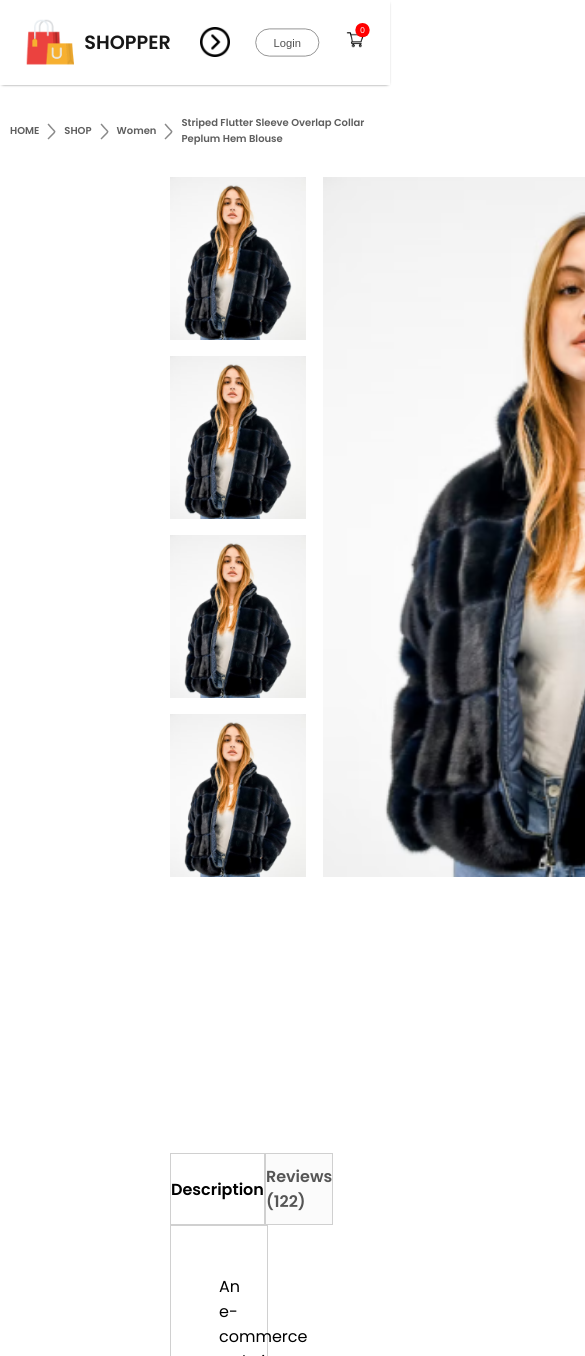
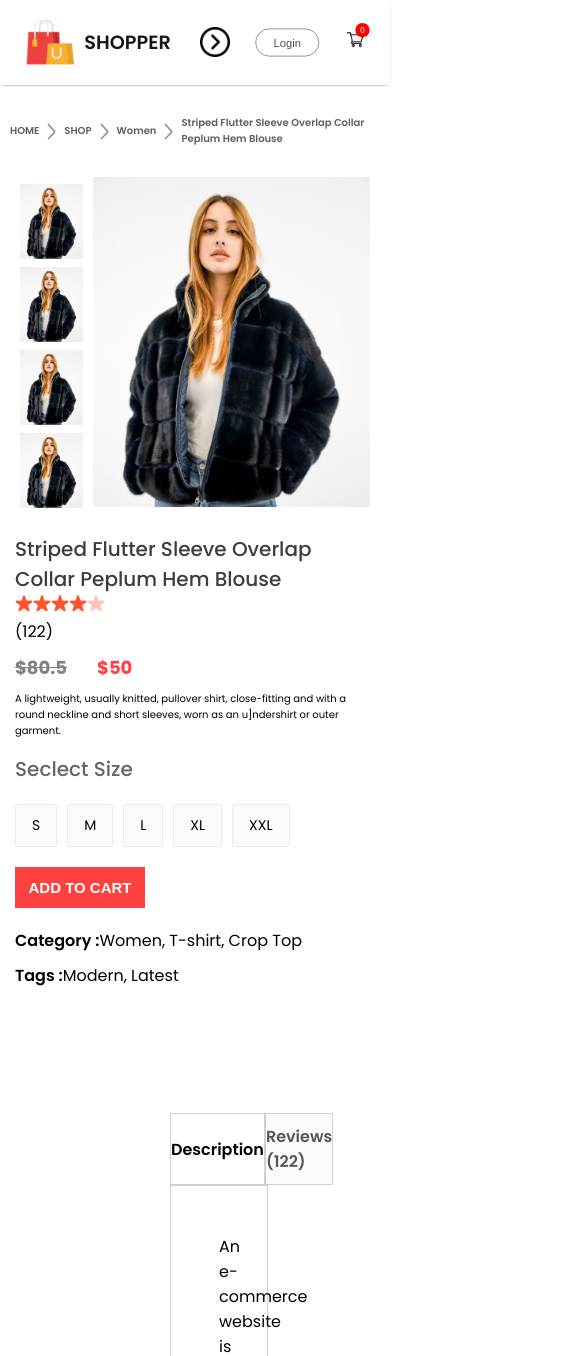
Before and after one commit to aditya-k-maurya/ecommerce, a React (Create React App) app in the folder frontend/: page /product/1 in a window 390 px wide. Shown: the top 1356 px of the page, 585 px wide, since content can reach past the window. Built offline with nearby package versions, Linux system fonts and the light colour scheme.

Commit message:
productdisplay responsiveness

```diff
--- a/frontend/src/Components/ProductDisplay/ProductDisplay.css
+++ b/frontend/src/Components/ProductDisplay/ProductDisplay.css
@@ -1,50 +1,50 @@
-.productdisplay{
+.productdisplay {
 	display: flex;
 	margin: 0px 170px;
 }
 
-.productdisplay-left{
+.productdisplay-left {
 	display: flex;
-  gap:17px;
+	gap: 17px;
 }
 
-.productdisplay-img-list{
+.productdisplay-img-list {
 	display: flex;
 	flex-direction: column;
 	gap: 16px;
 }
 
-.productdisplay-img-list img{
+.productdisplay-img-list img {
 	height: 163px;
 }
 
-.productdisplay-main-img{
+.productdisplay-main-img {
 	width: 586px;
 	height: 700px;
 }
 
-.productdisplay-right{
-  margin:0px 70px;
+.productdisplay-right {
+	margin: 0px 70px;
 	display: flex;
 	flex-direction: column;
 }
 
-.productdisplay-right h1{
+.productdisplay-right h1 {
 	color: #3d3d3d;
 	font-size: 40px;
 	font-weight: 700;
 }
 
-.productdisplay-right-starts{
+.productdisplay-right-starts {
 	display: flex;
 	align-items: center;
 	margin-top: 13px;
-  gap:5px;
-  color:#1c1c1c;
+	gap: 5px;
+	color: #1c1c1c;
 	font-size: 16px;
 }
 
-.productdisplay-right-prices{
+.productdisplay-right-prices {
 	display: flex;
 	margin: 40px 0px;
 	gap: 30px;
@@ -52,37 +52,37 @@
 	font-weight: 700;
 }
 
-.productdisplay-right-price-old{
+.productdisplay-right-price-old {
 	color: #818181;
 	text-decoration: line-through;
 }
 
-.productdisplay-right-price-new{
+.productdisplay-right-price-new {
 	color: #ff4141;
 }
 
-.productdisplay-right-size h1{
+.productdisplay-right-size h1 {
 	margin-top: 55px;
 	color: #656565;
 	font-size: 20px;
 	font-weight: 600;
 }
 
-.productdisplay-right-sizes{
-  display:flex;
+.productdisplay-right-sizes {
+	display: flex;
 	margin: 30px 0px;
-  gap:20px
+	gap: 20px;
 }
 
-.productdisplay-right-sizes div{
+.productdisplay-right-sizes div {
 	padding: 18px 24px;
 	background-color: #fbfbfb;
 	border: 1px solid #ebebeb;
-  border-radius:3px;
+	border-radius: 3px;
 	cursor: pointer;
 }
 
-.productdisplay-right button{
+.productdisplay-right button {
 	padding: 20px 40px;
 	width: 200px;
 	font-size: 16px;
@@ -95,10 +95,245 @@
 	cursor: pointer;
 }
 
-.productdisplay-right-category{
+.productdisplay-right-category {
 	margin-top: 10px;
 }
 
-.productdisplay-right-category span{
+.productdisplay-right-category span {
 	font-weight: 600;
 }
+
+@media (max-width: 1280px) {
+	.productdisplay {
+		margin: 0px 60px;
+	}
+
+	.productdisplay-left {
+		gap: 10px;
+	}
+
+	.productdisplay-img-list {
+		gap: 10px;
+	}
+
+	.productdisplay-img-list img {
+		height: 120px;
+	}
+
+	.productdisplay-main-img {
+		width: auto;
+		height: 510px;
+	}
+
+	.productdisplay-right {
+		margin: 0px 30px;
+	}
+
+	.productdisplay-right h1 {
+		font-size: 22px;
+	}
+
+	.productdisplay-right-starts {
+		gap: 3px;
+		font-size: 13px;
+	}
+
+	.productdisplay-right-prices {
+		margin: 10px 0px;
+		font-size: 18px;
+	}
+
+	.productdisplay-right-description {
+		font-size: 13px;
+	}
+
+	.productdisplay-right-size h1 {
+		margin-top: 20px;
+		font-size: 20px;
+	}
+
+	.productdisplay-right-sizes div {
+		padding: 14px 20px;
+	}
+
+	.productdisplay-right button {
+		width: 150px;
+		padding: 15px 0px;
+		margin-bottom: 20px;
+	}
+
+	.productdisplay-right-category {
+		margin-top: 5px;
+		font-size: 14px;
+	}
+}
+
+@media (max-width: 1024px) {
+	.productdisplay {
+		margin: 0px 30px;
+	}
+
+	.productdisplay-left {
+		gap: 5px;
+	}
+
+	.productdisplay-img-list img {
+		height: 80px;
+	}
+
+	.productdisplay-main-img {
+		height: 350px;
+	}
+
+	.productdisplay-right-starts img {
+		width: 15px;
+	}
+
+	.productdisplay-right h1 {
+		font-size: 18px;
+	}
+
+	.productdisplay-right-description {
+		font-size: 12px;
+	}
+
+	.productdisplay-right-sizes {
+		margin: 10px 0px;
+	}
+
+	.productdisplay-right-sizes div {
+		padding: 10px 16px;
+		font-size: 12px;
+	}
+
+	.productdisplay-right button {
+		width: 120px;
+		padding: 10px 0px;
+		margin-bottom: 10px;
+		font-size: 14px;
+	}
+
+	.productdisplay-right-category {
+		margin-top: 12px;
+	}
+}
+
+@media (max-width: 800px) {
+	.productdisplay {
+		margin: 0px 10px;
+	}
+
+	.productdisplay-left {
+		gap: 0px;
+		flex-direction: column-reverse;
+		align-items: center;
+	}
+
+	.productdisplay-img-list {
+		flex-direction: row;
+		gap: 6px;
+	}
+
+	.productdisplay-img-list img {
+		height: 70px;
+	}
+
+	.productdisplay-main-img {
+		height: 300px;
+	}
+
+	.productdisplay-right-starts img {
+		width: 13px;
+	}
+
+	.productdisplay-right h1 {
+		font-size: 14px;
+	}
+
+	.productdisplay-right-description {
+		font-size: 10px;
+	}
+
+	.productdisplay-right-sizes {
+		margin: 10px 0px;
+	}
+
+	.productdisplay-right-size h1 {
+		margin-top: 10px;
+		gap: 5px;
+	}
+
+	.productdisplay-right-sizes div {
+		padding: 4px 11px;
+	}
+
+	.productdisplay-right button {
+		width: 100px;
+		padding: 10px 0px;
+
+		font-size: 12px;
+	}
+
+	.productdisplay-right-category {
+		margin-top: 10px;
+	}
+}
+
+@media (max-width: 500px) {
+	.productdisplay {
+		flex-direction: column;
+	}
+
+	.productdisplay-left {
+		gap: 10px;
+		flex-direction: row;
+		margin: auto;
+	}
+
+	.productdisplay-img-list {
+		flex-direction: column;
+		gap: 8px;
+	}
+
+	.productdisplay-img-list img {
+		height: 75px;
+	}
+
+	.productdisplay-main-img {
+		height: 330px;
+	}
+
+  .productdisplay-right{
+    margin: 5px;
+  }
+
+  .productdisplay-right h1{
+    margin-top: 15px;
+    font-size: 20px;
+    font-weight: 500;
+  }
+
+  .productdisplay-right-starts img{
+    width: 15px;
+  }
+
+  .productdisplay-right-sizes{
+    gap: 10px;
+    margin:20px 0px;
+  }
+
+  .productdisplay-right-sizes div{
+    padding:10px 16px;
+    font-size: 14px;
+  }
+
+  .productdisplay-right button{
+    width: 130px;
+    font-size: 15px;
+    padding: 12px 0px;
+  }
+
+  .productdisplay-right-category{
+    font-size: 16px;
+  }
+}
```
Lines whose indentation alone changed are shown as unchanged.
